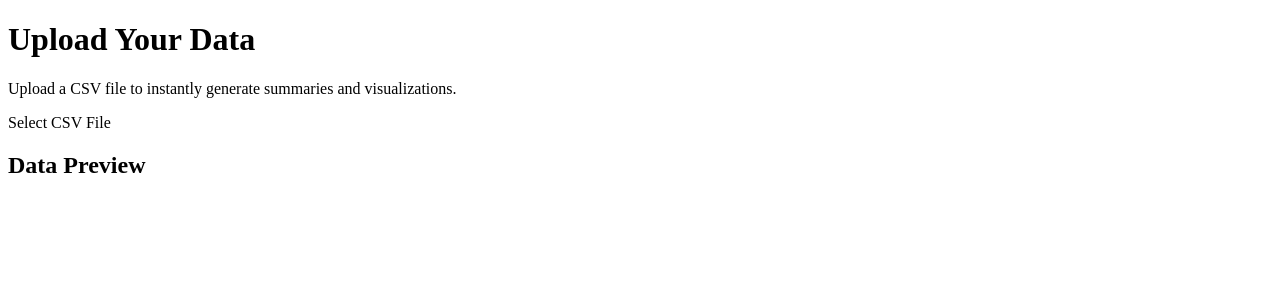
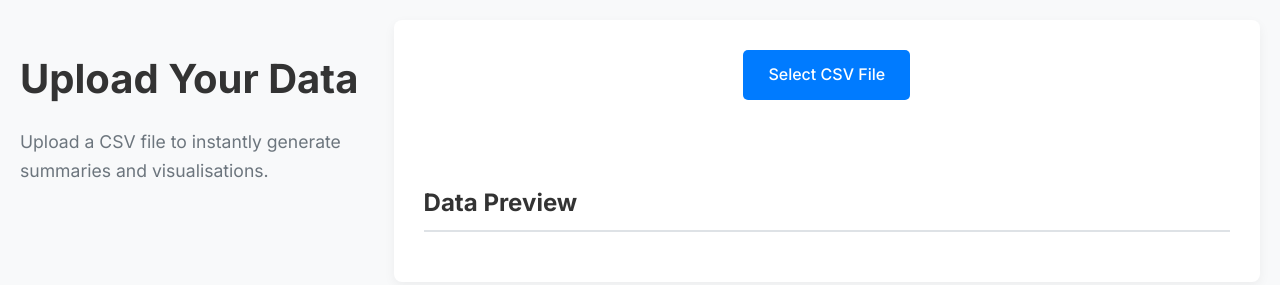
Before and after one commit to thecliffes/Data-Analyser, a plain HTML site: page index.html in a window 1280 px wide. Drawn offline with Linux system fonts and the light colour scheme.

Commit message:
updated style

```diff
--- a/index.html
+++ b/index.html
@@ -10,7 +10,7 @@
 
     <header>
         <h1>Upload Your Data</h1>
-        <p>Upload a CSV file to instantly generate summaries and visualizations.</p>
+        <p>Upload a CSV file to instantly generate summaries and visualisations.</p>
     </header>
 
     <main>
--- a/style.css
+++ b/style.css
@@ -0,0 +1,112 @@
+/* --- Import a clean, modern font from Google Fonts --- */
+@import url('https://fonts.googleapis.com/css2?family=Inter:wght@400;500;700&display=swap');
+
+/* --- Define a color palette and basic styles --- */
+:root {
+    --primary-color: #007bff; /* A nice blue for interactive elements */
+    --primary-hover: #0056b3;
+    --text-color: #333;
+    --background-color: #f8f9fa;
+    --container-bg: #ffffff;
+    --border-color: #dee2e6;
+}
+
+/* --- Global Styles & Font Settings --- */
+body {
+    font-family: 'Inter', sans-serif;
+    background-color: var(--background-color);
+    color: var(--text-color);
+    line-height: 1.6;
+    margin: 0;
+    padding: 20px;
+    display: flex;
+    justify-content: center;
+    align-items: flex-start;
+    min-height: 100vh;
+}
+
+/* --- Layout for the main content container --- */
+main {
+    width: 100%;
+    max-width: 900px; /* Set a max-width for readability */
+    background-color: var(--container-bg);
+    padding: 30px;
+    border-radius: 8px;
+    box-shadow: 0 4px 12px rgba(0, 0, 0, 0.05);
+    text-align: center;
+}
+
+/* --- Header & Typography --- */
+header h1 {
+    font-size: 2.5em;
+    font-weight: 700;
+    margin-bottom: 0.5rem;
+}
+
+header p {
+    color: #6c757d;
+    font-size: 1.1em;
+    margin-bottom: 2rem;
+}
+
+h2 {
+    margin-top: 2.5rem;
+    border-bottom: 2px solid var(--border-color);
+    padding-bottom: 0.5rem;
+    text-align: left;
+}
+
+/* --- Custom Upload Button --- */
+.upload-button {
+    background-color: var(--primary-color);
+    color: white;
+    padding: 12px 25px;
+    border-radius: 5px;
+    cursor: pointer;
+    font-size: 1em;
+    font-weight: 500;
+    display: inline-block;
+    transition: background-color 0.2s ease-in-out;
+}
+
+.upload-button:hover {
+    background-color: var(--primary-hover);
+}
+
+/* --- Status Message --- */
+#status-message {
+    margin-top: 1.5rem;
+    font-style: italic;
+    color: #555;
+    min-height: 20px; /* Prevents layout shift */
+}
+
+/* --- Data Preview Table Styling --- */
+#preview-container {
+    margin-top: 1rem;
+    overflow-x: auto; /* Allow horizontal scrolling for wide tables */
+}
+
+table {
+    width: 100%;
+    border-collapse: collapse;
+    text-align: left;
+}
+
+th, td {
+    padding: 12px 15px;
+    border: 1px solid var(--border-color);
+}
+
+thead th {
+    background-color: #f2f2f2;
+    font-weight: 700;
+}
+
+tbody tr:nth-of-type(even) {
+    background-color: #f9f9f9;
+}
+
+tbody tr:hover {
+    background-color: #f1f1f1;
+}
```
